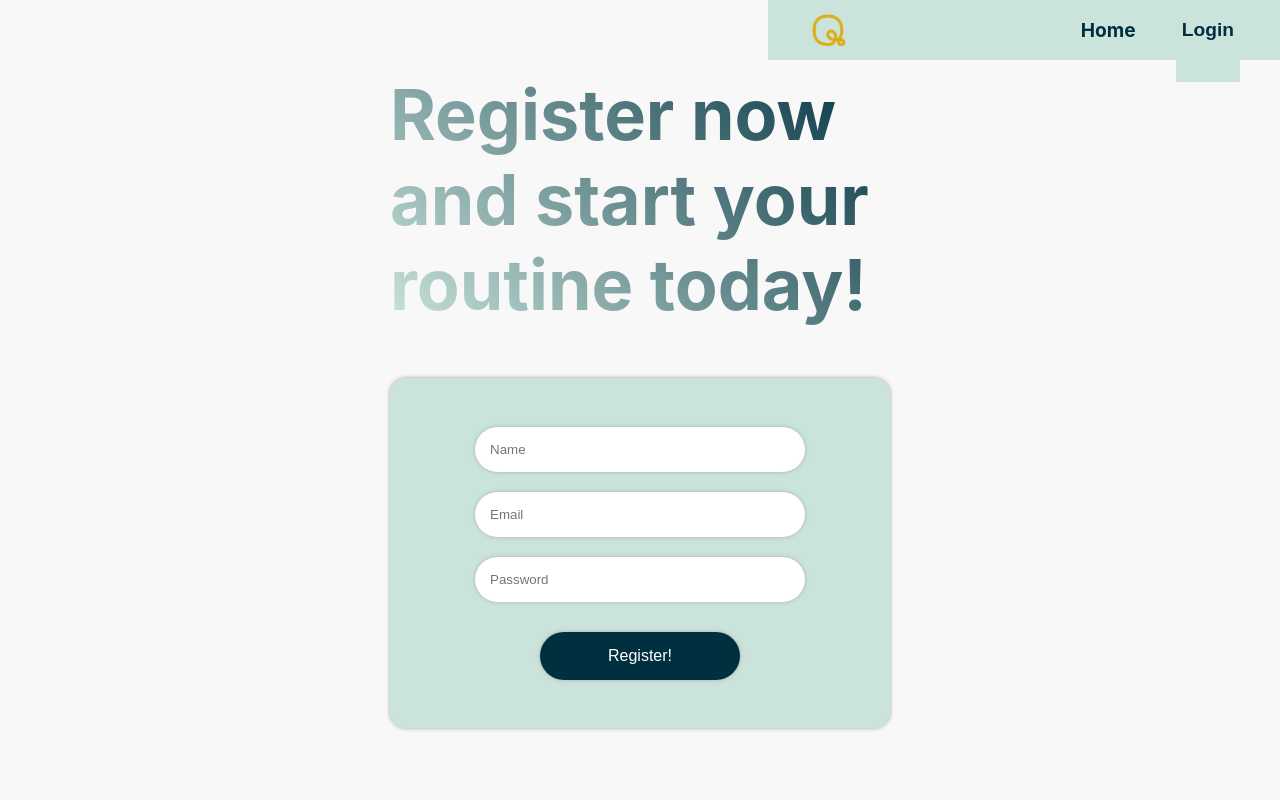
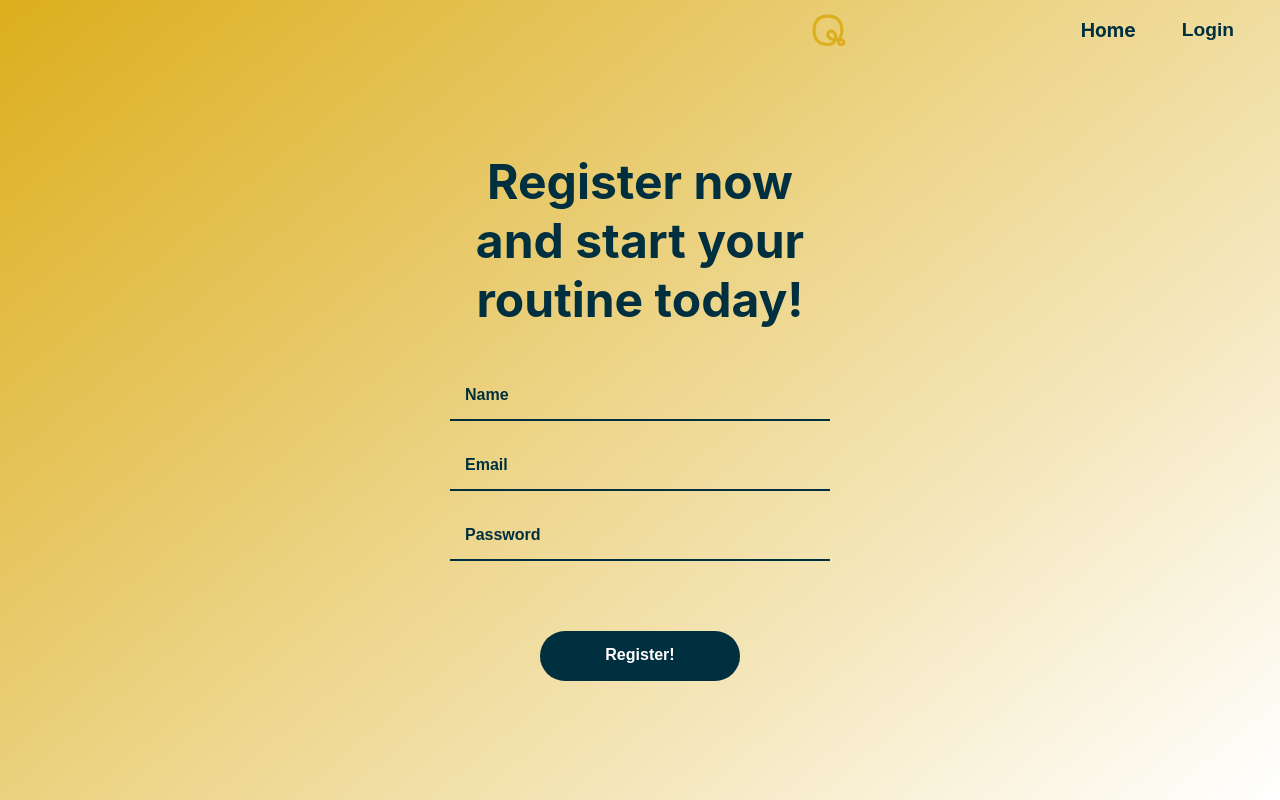
Before and after one commit to JJNR-DEV/qutine, a React (Create React App) app in the folder client/: page /register in a window 1280 px wide. Built offline with nearby package versions, Linux system fonts and the light colour scheme.

Commit message:
Forms for Login and Register

```diff
--- a/client/src/components/login/Login.css
+++ b/client/src/components/login/Login.css
@@ -1,7 +1,7 @@
 .login {
   width: 100%;
   min-height: 100vh;
-  background: #CAE4DB;
+  background: linear-gradient(320deg, #FFF , #7A9D96);
   overflow: hidden;
   display: flex;
   flex-direction: column;
@@ -10,18 +10,16 @@
 }
 
 .loginGreetingMessage {
-  max-width: 450px;
+  max-width: 400px;
   font-size: xxx-large;
-  text-align: left;
-  color: #7A9D96;
-  position: relative;
-  left: 2%;
+  text-align: center;
+  color: #FFF;
 }
 
 .login > form {
   display: flex;
   flex-direction: column;
-  width: 410px;
+  width: 400px;
 }
 
 .login > form input,
@@ -31,23 +29,41 @@
   background-color: white;
   border: none;
   border-radius: 20em;
-  box-shadow: 0 0 4px #afafaf;
-  margin: 10px;
   color: #00303F;
+}
+
+
+.login > form input {
+  background: none;
+  border-top: none;
+  border-right: none;
+  border-left: none;
+  border-bottom: 2px solid #00303F;
+  color: #fff;
+  border-radius: 0;
+  font-weight: bold;
+  font-size: 16px;
+}
+
+.login > form input::placeholder {
+  color: #fff;
+  font-weight: bold;
+  font-size: 16px;
 }
 
 .login > form input:focus,
 .loginButton:focus {
-  box-shadow: 0 0 0 2pt #F2B95A;
   outline: none;
 }
 
 .loginButton {
-  margin-top: 20px;
+  margin: 60px auto 0;
   color: white;
   background-color: #00303F;
   font-size: 16px;
+  font-weight: bold;
   text-decoration: none;
+  min-width: 200px;
 }
 
 .invalid-field {
--- a/client/src/components/navbar/Navbar.css
+++ b/client/src/components/navbar/Navbar.css
@@ -47,7 +47,7 @@
 }
 
 .small-btn {
-  background-color: #CAE4DB;
+  background: none;
   border: none;
   cursor: pointer;
   text-decoration: none;
--- a/client/src/components/navbar/Navbar.jsx
+++ b/client/src/components/navbar/Navbar.jsx
@@ -1,14 +1,14 @@
 import React from 'react';
-import {useDispatch, useSelector} from 'react-redux';
-import {NavLink} from 'react-router-dom';
+import { useDispatch, useSelector } from 'react-redux';
+import { NavLink } from 'react-router-dom';
 import './Navbar.css';
-import {useHistory} from 'react-router-dom';
-import {logout} from "../../actions/auth";
+import { useHistory } from 'react-router-dom';
+import { logout } from "../../actions/auth";
 import logo from '../../logo.png';
-import {useLocation} from "react-router";
+import { useLocation } from "react-router";
 
 const Navbar = () => {
-  const {isLoggedIn, user} = useSelector((state) => state.auth);
+  const { isLoggedIn, user } = useSelector((state) => state.auth);
   const history = useHistory();
   const dispatch = useDispatch();
   const location = useLocation();
@@ -22,19 +22,21 @@ const Navbar = () => {
     }
   };
 
-  const parseColor = (isLoggedIn) => {
-    if (isLoggedIn) {
-      return {
-        backgroundColor: 'transparent'
-      };
-    }
-    return {
-      backgroundColor: '#CAE4DB'
-    };
-  };
+  // const parseColor = isLoggedIn => {
+  //   if (isLoggedIn) {
+  //     return {
+  //       backgroundColor: 'transparent'
+  //     };
+  //   }
+  //   return {
+  //     backgroundColor: '#CAE4DB'
+  //   };
+  // };
+
+  // style={parseColor(isLoggedIn)}
 
   return (
-    <div className="navBar" style={parseColor(isLoggedIn)}>
+    <div className="navBar" >
       <img className="logo" src={logo} alt="logo"/>
       <ul>
         {!isLoggedIn && location.pathname !== '/'
--- a/client/src/components/register/Register.css
+++ b/client/src/components/register/Register.css
@@ -1,7 +1,7 @@
 .register {
   width: 100%;
   min-height: 100vh;
-  background-color: #f8f8f8;
+  background: linear-gradient(320deg, #FFF , #DCAE1D);
   overflow: hidden;
   display: flex;
   flex-direction: column;
@@ -10,14 +10,10 @@
 }
 
 .registerGreetingMessage {
-  width: 500px;
-  margin: 2% 2%;
-  background: linear-gradient(45deg, #CAE4DB, #00303F);
-  background-clip: text;
-  -webkit-background-clip: text;
-  color: transparent;
-  font-size: 70px;
-  text-align: left;
+  max-width: 400px;
+  font-size: xxx-large;
+  text-align: center;
+  color: #00303F;
 }
 
 .registerGreetingMessageSpan1 {
@@ -26,43 +22,46 @@
 }
 
 .register > form {
-  margin: 2% 2%;
-  width: 500px;
-  height: 350px;
   display: flex;
   flex-direction: column;
-  justify-content: center;
-  align-items: center;
-  background-color: #CAE4DB;
-  border-radius: 1em;
-  box-shadow: 0 0 4px #9e9e9e;
+  width: 400px;
 }
 
 .register > form input,
 .register > form button {
+  background: none;
+  border-top: none;
+  border-right: none;
+  border-left: none;
+  border-bottom: 2px solid #00303F;
+  color: #00303F;
+  border-radius: 0;
+  font-weight: bold;
+  font-size: 16px;
   margin: 10px;
-  width: 300px;
   padding: 15px;
-  background-color: white;
-  border: none;
-  border-radius: 20em;
-  box-shadow: 0 0 4px #afafaf;
-  margin: 10px;
+}
+
+.register > form input::placeholder {
   color: #00303F;
+  font-weight: bold;
+  font-size: 16px;
 }
 
 .register > form input:focus,
 .register > form button:focus {
-  box-shadow: 0 0 0 2pt #F2B95A;
   outline: none;
 }
 
 .register > form button {
-  margin-top: 20px;
-  width: 200px;
+  margin: 60px auto 0;
   color: white;
   background-color: #00303F;
   font-size: 16px;
+  font-weight: bold;
+  text-decoration: none;
+  min-width: 200px;
+  border-radius: 20em;
 }
 
 .invalid-field {
```
